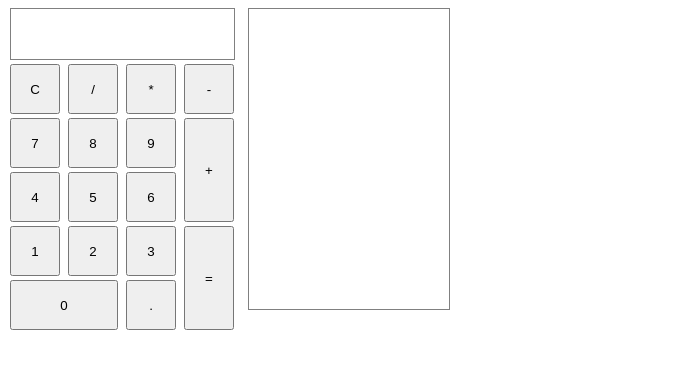
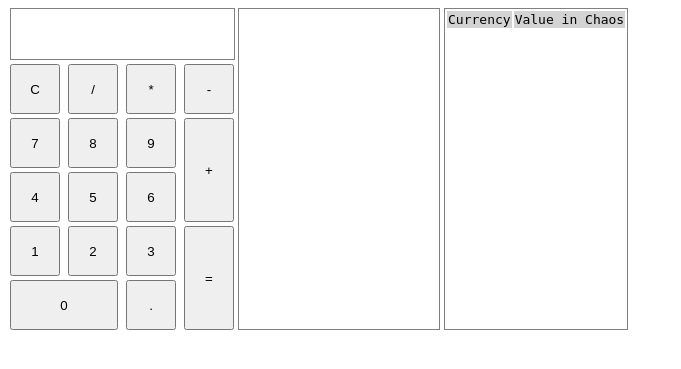
Before and after one commit to vsn4ke/POECalc, a PHP site: page / in a window 1280 px wide. Shown: the top 369 px of the page, without its empty margins (0-681 px from the left). Run offline with PHP 8.4, Linux system fonts and the light colour scheme; data that the repository does not hold is empty.

Commit message:
CSS + table

```diff
--- a/css/style.css
+++ b/css/style.css
@@ -1,3 +1,8 @@
+div{
+    margin: 0;
+    padding: 0;
+}
+
 button{
     width: 50px;
     height: 50px;
@@ -11,13 +16,30 @@ button{
 .tall{
     height: 104px;
 }
-.firstLine{
-    width: 240px;
+
+.wrapper{
+    display: flex;
+}
+
+#calculator{
+    display: flex;
+}
+
+.table, .column2{
+    height: 320px;
+    overflow: scroll;
+}
+
+.column1{
+    flex: 0 0 230px;
+}
+
+.column2{
+    width : 200px;
 }
 
 .buttonBlock{
     display: flex;
-    width: 240px;
 }
 
 .numberBlock{
@@ -26,13 +48,7 @@ button{
 }
 
 .sideButton{
-    flex: 1;
     width: 60px;
-}
-
-div{
-    margin: 0;
-    padding: 0;
 }
 
 .displayOutput{
@@ -40,19 +56,25 @@ div{
     margin-bottom: 2px;
     width: 223px;
     height: 50px;
+}
+
+.table, .column2, .displayOutput{
     border: 1px solid gray;
 }
 
-#calculator{
-    display: flex;
+td{
+    font-family: monospace;
+    border-bottom: 1px solid gray;
 }
 
-.column1{
-    flex: 0 0 240px;
+thead{
+    background-color: lightgray;
 }
 
-.column2{
-    width : 200px;
-    height: 300px;
-    border: 1px solid gray;
+thead td{
+    border-bottom: none;
 }
+
+.right{
+    text-align: right;
+}
--- a/index.php
+++ b/index.php
@@ -2,10 +2,10 @@
   $APIdata = json_decode(file_get_contents("https://poe.ninja/api/data/currencyoverview?league=Metamorph&type=Currency&language=en", true));
   $display = "";
   foreach($APIdata->lines as $key=>$data){
-    $display .= "    <tr>\n";
-    $display .= "      <td>". $data->currencyTypeName . "</td>\n";
-    $display .= "      <td>". $data->chaosEquivalent . "</td>\n";
-    $display .= "    </tr>\n";
+    $display .= "        <tr>\n";
+    $display .= "          <td>". $data->currencyTypeName . "</td>\n";
+    $display .= "          <td class=\"right\">". $data->chaosEquivalent . "</td>\n";
+    $display .= "        </tr>\n";
   }
 ?>
 <!doctype html>
@@ -22,9 +22,7 @@
 
 </head>
 <body>
-  <table>
-
-  </table>
+  <div class="wrapper">
     <div id="calculator">
       <div class="column1">
         <div class="displayOutput">
@@ -68,5 +66,17 @@
 
       </div>
     </div>
+    <div class="table">
+      <table>
+        <thead>
+          <tr>
+            <td>Currency</td>
+            <td>Value in Chaos</td>
+          </tr>
+        </thead>
+<?=$display?>
+      </table>
+    </div>
+  </div>
 </body>
 </html>
```
Lines whose indentation alone changed are shown as unchanged.
